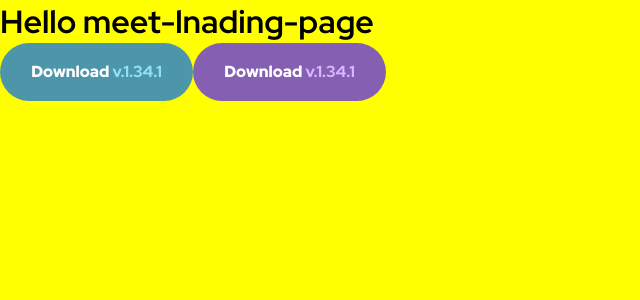
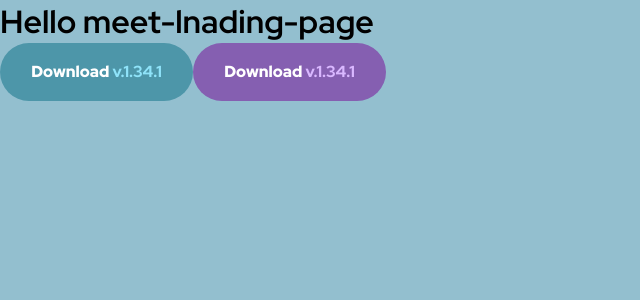
Before and after one commit to PiriyaLapa/meet-landing-page, a React (Create React App) app: page / in a window 1280 px wide. Shown: the top 300 px of the page, without its empty margins (0-640 px from the left). Built offline with nearby package versions, Linux system fonts and the light colour scheme.

Commit message:
update button styled

```diff
--- a/src/styles/GlobalStyles.ts
+++ b/src/styles/GlobalStyles.ts
@@ -13,25 +13,25 @@ const GlobalStyles = createGlobalStyle<{}>`
         width:100%;
         height:100vh;
         @media screen and (max-width:767px){
-            background-color:red;
+            background-color:#EEE9DA;
 
         }
 
         // Tablet
         @media screen and (min-width:768px) and (max-width:1023px){
-             background-color:orange;
+             background-color:#BDCDD6;
             /* padding: 3% 5%; */
         }
 
         // Labtop
         @media screen and (min-width:1024px) and (max-width:1439px){
-             background-color:yellow;
+             background-color:#93BFCF;
             /* padding: 5% 5%; */
         }
 
         // Desktop
         @media screen and (min-width:1440px){
-             background-color:green;
+             background-color:#6096B4;
             /* padding:5% 5%; */
         }
     }
--- a/src/styles/interface.ts
+++ b/src/styles/interface.ts
@@ -2,6 +2,7 @@
 export interface BtnProp{
     btnType?:"Primary" | "Secondary";
 }
+
 export interface StyledBtnProp{
     btnType?:string;
 }
```
